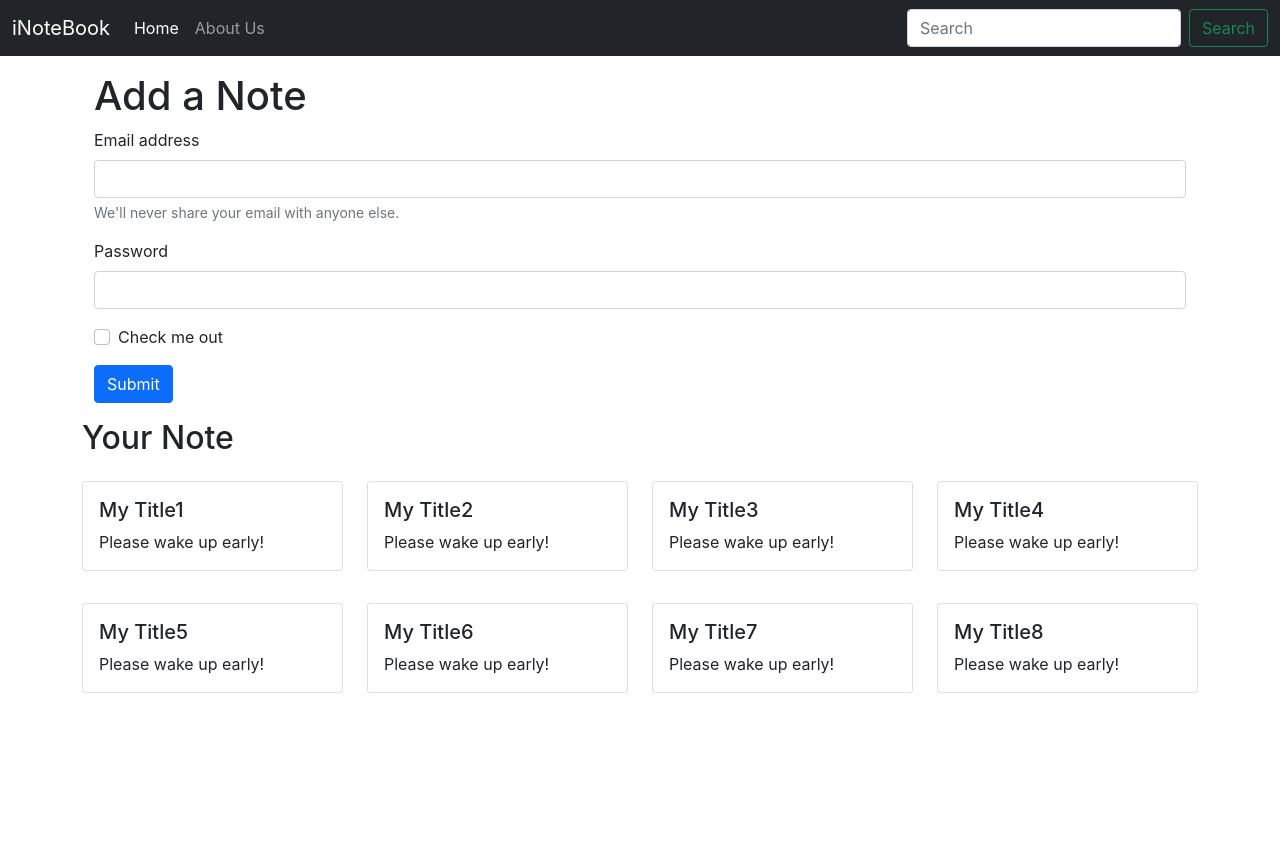
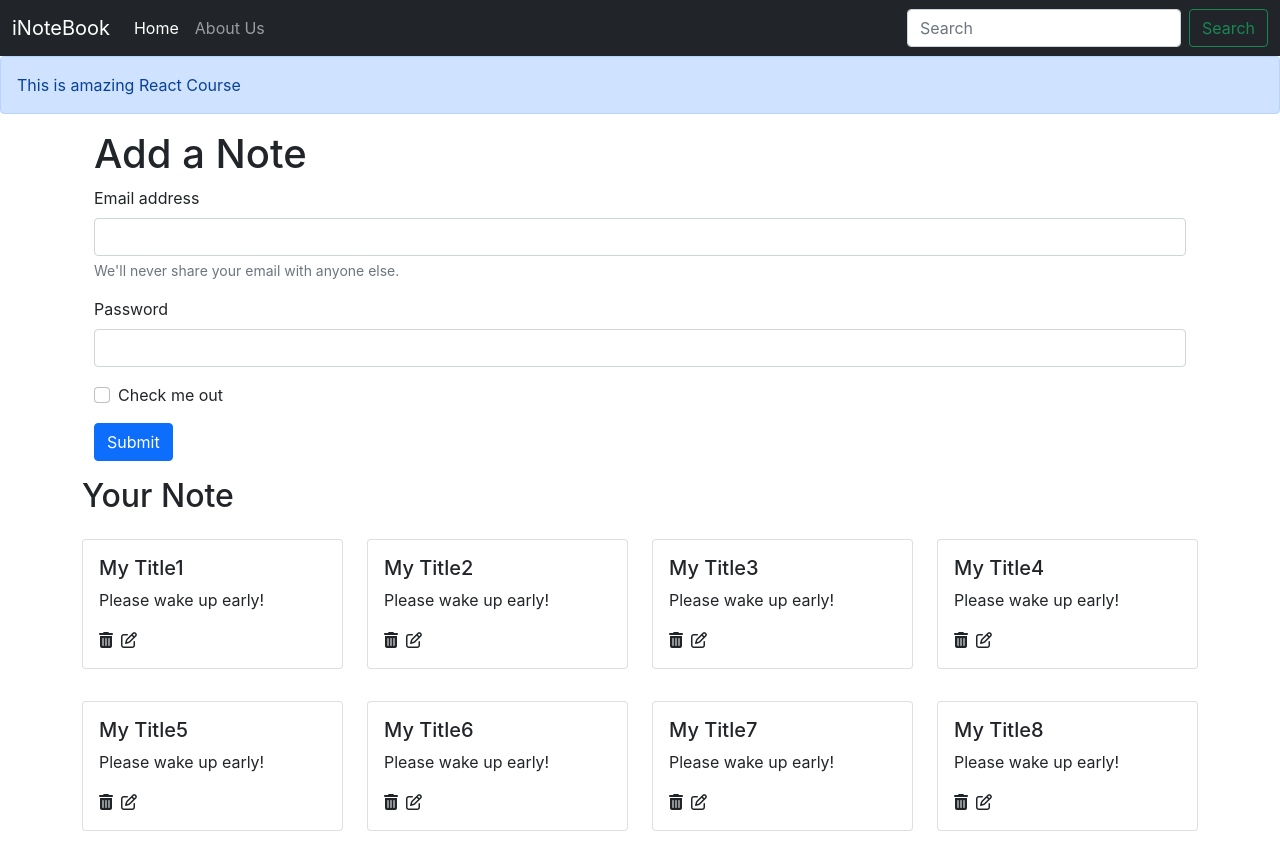
Before and after one commit to arpan-vs/iNoteBook, a React (Create React App) app: page / in a window 1280 px wide. Before the commit the page ends 800 px from the top, so only its background shows below. Built offline with nearby package versions, Linux system fonts and the light colour scheme.

Commit message:
CheckPoint14

```diff
--- a/public/index.html
+++ b/public/index.html
@@ -35,6 +35,7 @@
     <body>
         <noscript>You need to enable JavaScript to run this app.</noscript>
         <div id="root"></div>
+        <script src="https://kit.fontawesome.com/c1f30efca5.js" crossorigin="anonymous"></script>
         <!-- Option 1: Bootstrap Bundle with Popper -->
         <script
             src="https://cdn.jsdelivr.net/npm/bootstrap@5.1.3/dist/js/bootstrap.bundle.min.js"
--- a/src/App.js
+++ b/src/App.js
@@ -4,12 +4,14 @@
 import Home from "./components/Home";
 import About from "./components/About";
 import NoteState from "./context/notes/NoteState";
+import Alert from "./components/Alert";
 function App() {
     return (
         <>
             <NoteState>
                 <Router>
                     <NavBar />
+                    <Alert message='This is amazing React Course'/>
                     <div className="container">
                         <Routes>
                             <Route exact path="/" element={<Home />} />
--- /dev/null
+++ b/src/components/Alert.js
@@ -0,0 +1,13 @@
+import React from "react";
+
+const Alert = (props) => {
+    return (
+        <div>
+            <div class="alert alert-primary" role="alert">
+                {props.message}
+            </div>
+        </div>
+    );
+};
+
+export default Alert;
--- a/src/components/Noteitem.js
+++ b/src/components/Noteitem.js
@@ -4,13 +4,12 @@
     const { note } = props;
     return (
         <div className="col-md-3">
-            <div class="card my-3">
-                <div class="card-body">
-                    <h5 class="card-title">{note.title}</h5>
-                    <p class="card-text">
-                    {note.description}
-                    </p>
-
+            <div className="card my-3">
+                <div className="card-body">
+                    <h5 className="card-title">{note.title}</h5>
+                    <p className="card-text">{note.description}</p>
+                    <i className="fas fa-trash-alt"></i>
+                    <i className="far fa-edit mx-2"></i>
                 </div>
             </div>
         </div>
--- a/src/components/Notes.js
+++ b/src/components/Notes.js
@@ -8,7 +8,7 @@
         <div className="row my-3">
             <h2>Your Note</h2>
             {notes.map((note) => {
-                return <Noteitem note={note} />;
+                return <Noteitem key={note._id} note={note} />;
             })}
         </div>
     );
--- a/src/context/notes/NoteState.js
+++ b/src/context/notes/NoteState.js
@@ -14,7 +14,7 @@
           "__v": 0
         },
         {
-          "_id": "61fcac21a7c9e88b2df033ac",
+          "_id": "61fcac21a7ac9e88b2df033ac",
           "user": "61fc04e11b1478fcd9287ab2",
           "title": "My Title2",
           "description": "Please wake up early!",
@@ -23,7 +23,7 @@
           "__v": 0
         },
         {
-          "_id": "61fcac21a7c9e88b2df033ac",
+          "_id": "61fcac21a7fc9e88b2df033ac",
           "user": "61fc04e11b1478fcd9287ab2",
           "title": "My Title3",
           "description": "Please wake up early!",
@@ -32,7 +32,7 @@
           "__v": 0
         },
         {
-          "_id": "61fcac21a7c9e88b2df033ac",
+          "_id": "61fscac21a7c9e88b2df033ac",
           "user": "61fc04e11b1478fcd9287ab2",
           "title": "My Title4",
           "description": "Please wake up early!",
@@ -41,7 +41,7 @@
           "__v": 0
         },
         {
-          "_id": "61fcac21a7c9e88b2df033ac",
+          "_id": "61fcac21da7c9e88b2df033ac",
           "user": "61fc04e11b1478fcd9287ab2",
           "title": "My Title5",
           "description": "Please wake up early!",
@@ -50,7 +50,7 @@
           "__v": 0
         },
         {
-          "_id": "61fcac21a7c9e88b2df033ac",
+          "_id": "61fcasc21a7c9e88b2df033ac",
           "user": "61fc04e11b1478fcd9287ab2",
           "title": "My Title6",
           "description": "Please wake up early!",
@@ -59,7 +59,7 @@
           "__v": 0
         },
         {
-          "_id": "61fcac21a7c9e88b2df033ac",
+          "_id": "61fcac2s1a7c9e88b2df033ac",
           "user": "61fc04e11b1478fcd9287ab2",
           "title": "My Title7",
           "description": "Please wake up early!",
@@ -68,7 +68,7 @@
           "__v": 0
         },
         {
-          "_id": "61fcac2ca7c9e88b2df033af",
+          "_id": "61fcac2ca7c9e88sb2df033af",
           "user": "61fc04e11b1478fcd9287ab2",
           "title": "My Title8",
           "description": "Please wake up early!",
--- a/src/index.css
+++ b/src/index.css
@@ -11,3 +11,8 @@
   font-family: source-code-pro, Menlo, Monaco, Consolas, 'Courier New',
     monospace;
 }
+
+
+i{
+  cursor: pointer;
+}
```
